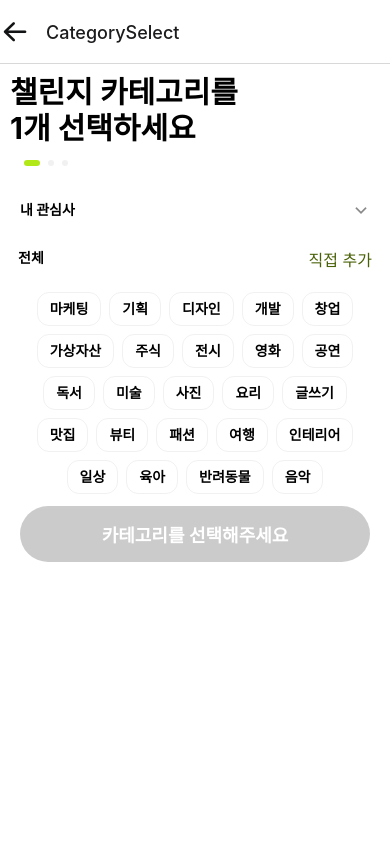
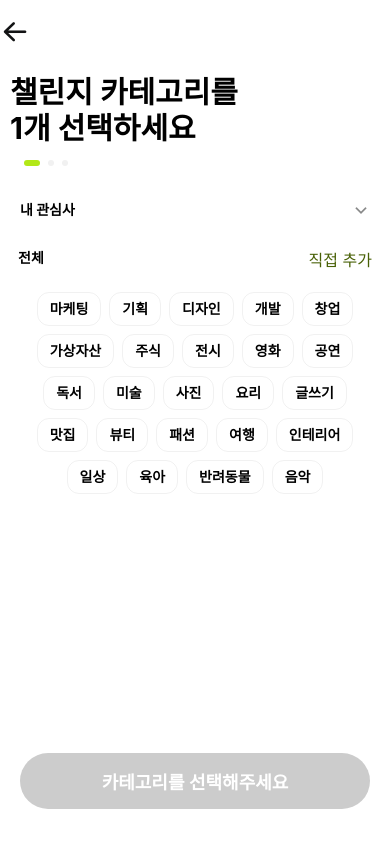
Before and after one commit to CCC-org/keewe-app, a React Native app: screen /CategorySelect in a window 390 px wide. Built offline with nearby package versions, Linux system fonts and the light colour scheme.

Commit message:
headerbar shadow disabled, title disabled

```diff
--- a/App.tsx
+++ b/App.tsx
@@ -37,6 +37,13 @@ export default function App() {
           <NavigationContainer>
             <QueryClientProvider client={queryClient}>
               <Stack.Navigator screenOptions={{ contentStyle: { backgroundColor: 'white' } }}>
+                <Stack.Group
+                  screenOptions={{
+                    headerStyle: { backgroundColor: 'white' },
+                    title: '',
+                    headerShadowVisible: false,
+                  }}
+                >
                   <Stack.Screen name="Root" component={RootScreen} options={{ title: 'Root' }} />
                   <Stack.Screen
                     name="NicknameCreation"
@@ -73,6 +80,7 @@ export default function App() {
                     component={ChallengeGoalSettingScreen}
                     options={headerOptions}
                   />
+                </Stack.Group>
               </Stack.Navigator>
             </QueryClientProvider>
           </NavigationContainer>
--- a/src/screens/challenge/CategorySelectScreen.tsx
+++ b/src/screens/challenge/CategorySelectScreen.tsx
@@ -1,5 +1,5 @@
 import React, { useEffect, useState, useMemo } from 'react';
-import { View, Text } from 'react-native';
+import { View, Text, StyleSheet, ScrollView } from 'react-native';
 import { useTheme } from 'react-native-paper';
 import { TOTAL_TAG } from '../../constants/Interests';
 import ChallengeCategorySelectSection from './ChallengeCategorySelectSection';
@@ -26,8 +26,8 @@ const CategorySelectScreen = ({ navigation, route }) => {
   }, [route.params]);
 
   return (
-    <>
-      <View style={{ margin: 10 }}>
+    <ScrollView contentContainerStyle={styles.container}>
+      <View>
         <Text style={theme.fonts.text.display}>챌린지 카테고리를</Text>
         <Text style={theme.fonts.text.display}>1개 선택하세요</Text>
         <Stepper totalStep={3} currentStep={1} />
@@ -37,6 +37,7 @@ const CategorySelectScreen = ({ navigation, route }) => {
           onSelect={handleSelectTag}
           onCreateCategory={handleCreateCategory}
         />
+      </View>
       <ConditionalButton
         isActive={isActive}
         text={isActive ? '다음' : '카테고리를 선택해주세요'}
@@ -44,9 +45,16 @@ const CategorySelectScreen = ({ navigation, route }) => {
         width={350}
         onPress={handleNextClick}
       />
-      </View>
-    </>
+    </ScrollView>
   );
 };
 
+const styles = StyleSheet.create({
+  container: {
+    margin: 10,
+    flexGrow: 1,
+    justifyContent: 'space-between',
+  },
+});
+
 export default CategorySelectScreen;
```
Lines whose indentation alone changed are shown as unchanged.
